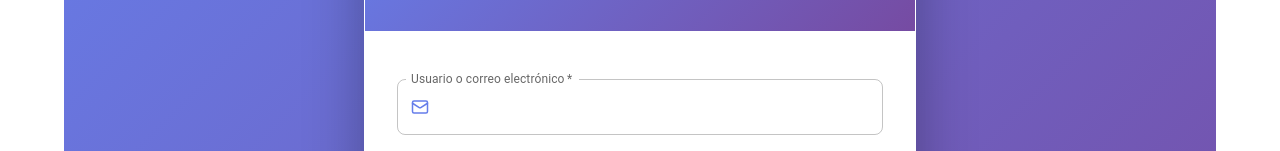
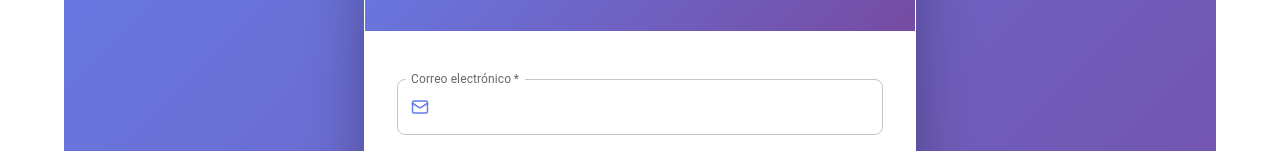
Before and after one commit to ProviSysERP/ERP, a React (Vite) app in the folder react-app/: page /login in a window 1280 px wide. Shown: the part 340-491 px from the top of the page. Built offline with nearby package versions, Linux system fonts and the light colour scheme.

Commit message:
Verificacion email

```diff
--- a/react-app/src/pages/Login.jsx
+++ b/react-app/src/pages/Login.jsx
@@ -136,7 +136,7 @@ export default function Login() {
 
             <form onSubmit={handleSubmit}>
               <TextField
-                label="Usuario o correo electrónico"
+                label="Correo electrónico"
                 name="username"
                 fullWidth
                 margin="normal"
```
